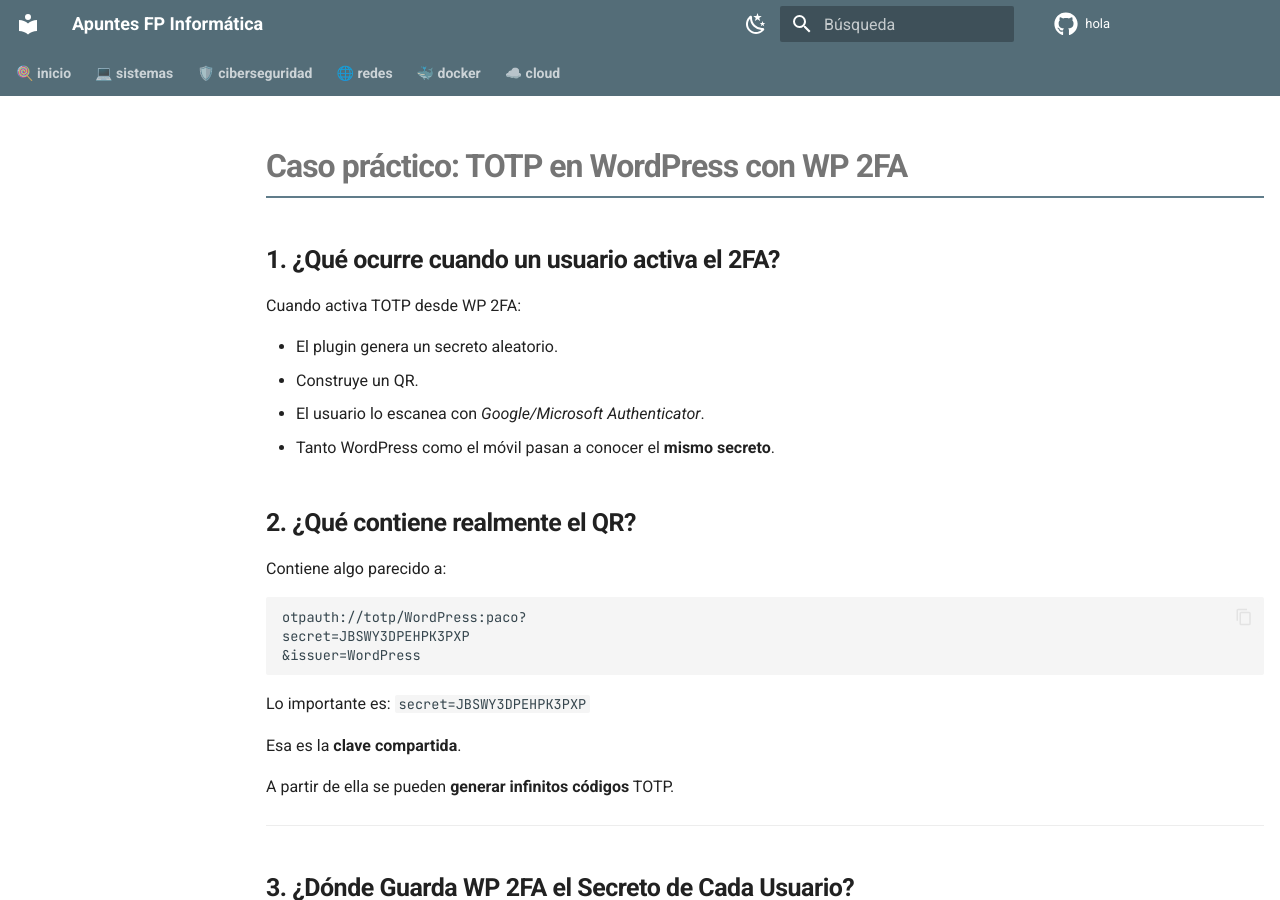
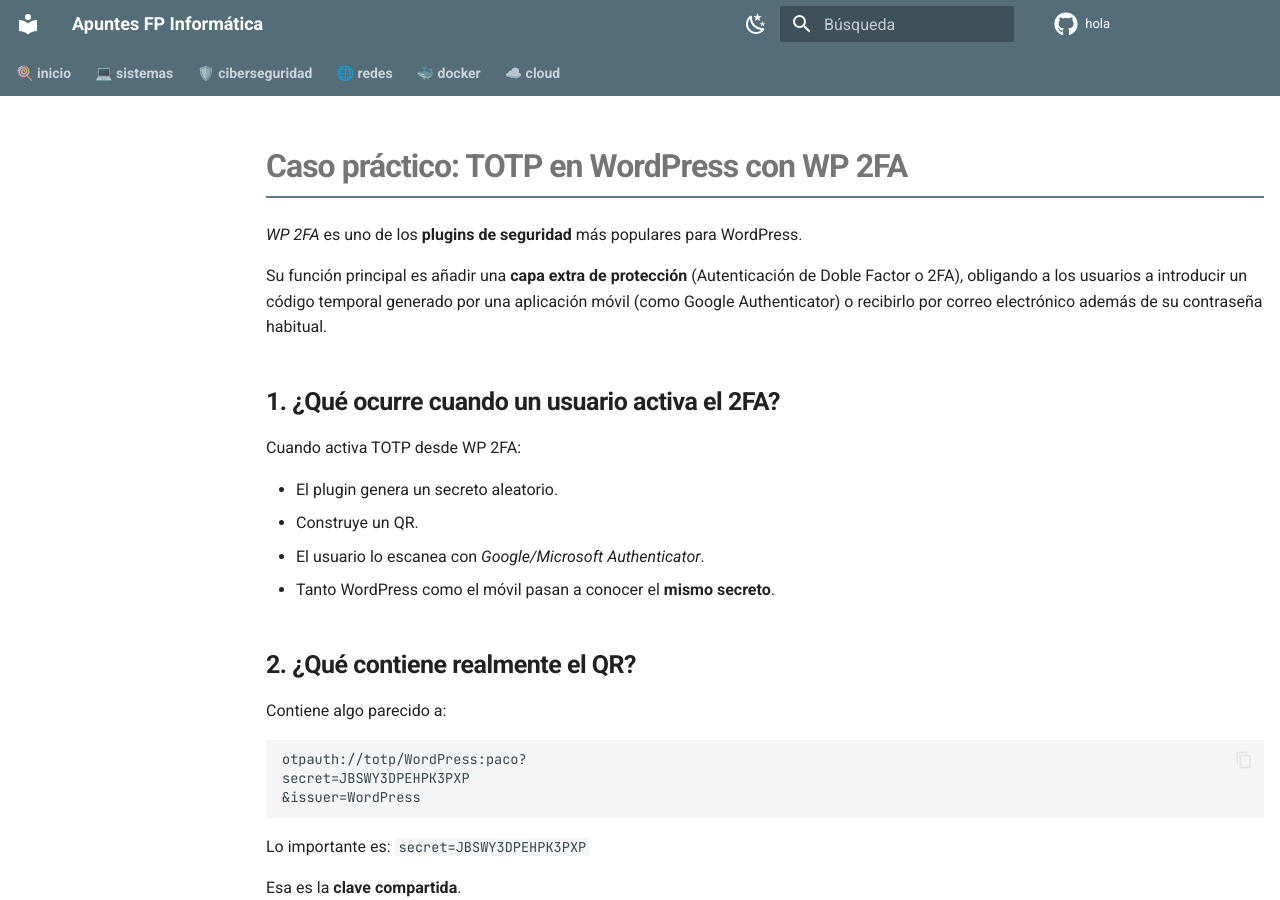
Before and after one commit to fcuadradoa01/hola, an MkDocs documentation site: the page built from docs/ciberseguridad/totp-wp-2fa.md, in a window 1280 px wide and 900 px high. Built offline with MkDocs 1.6.1 and Material for MkDocs 9.7.7, drawn with Linux system fonts in a browser that asks for light colours; comment, search, counter and statistics services are not loaded.

Commit message:
totp con intro

```diff
--- a/docs/ciberseguridad/totp-wp-2fa.md
+++ b/docs/ciberseguridad/totp-wp-2fa.md
@@ -12,6 +12,10 @@
 ---
 
 # Caso práctico: TOTP en WordPress con WP 2FA
+
+_WP 2FA_ es uno de los **plugins de seguridad** más populares para WordPress.
+
+Su función principal es añadir una **capa extra de protección** (Autenticación de Doble Factor o 2FA), obligando a los usuarios a introducir un código temporal generado por una aplicación móvil (como Google Authenticator) o recibirlo por correo electrónico además de su contraseña habitual.
 
 ## 1. ¿Qué ocurre cuando un usuario activa el 2FA?
 
```
